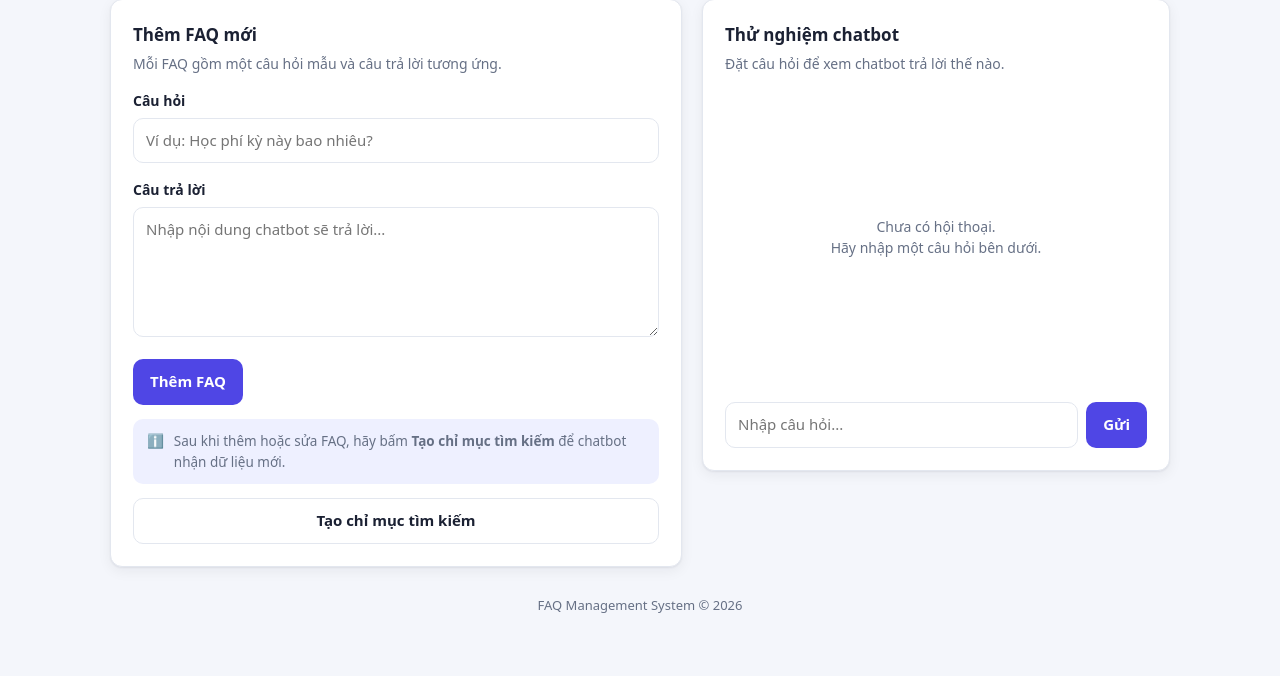
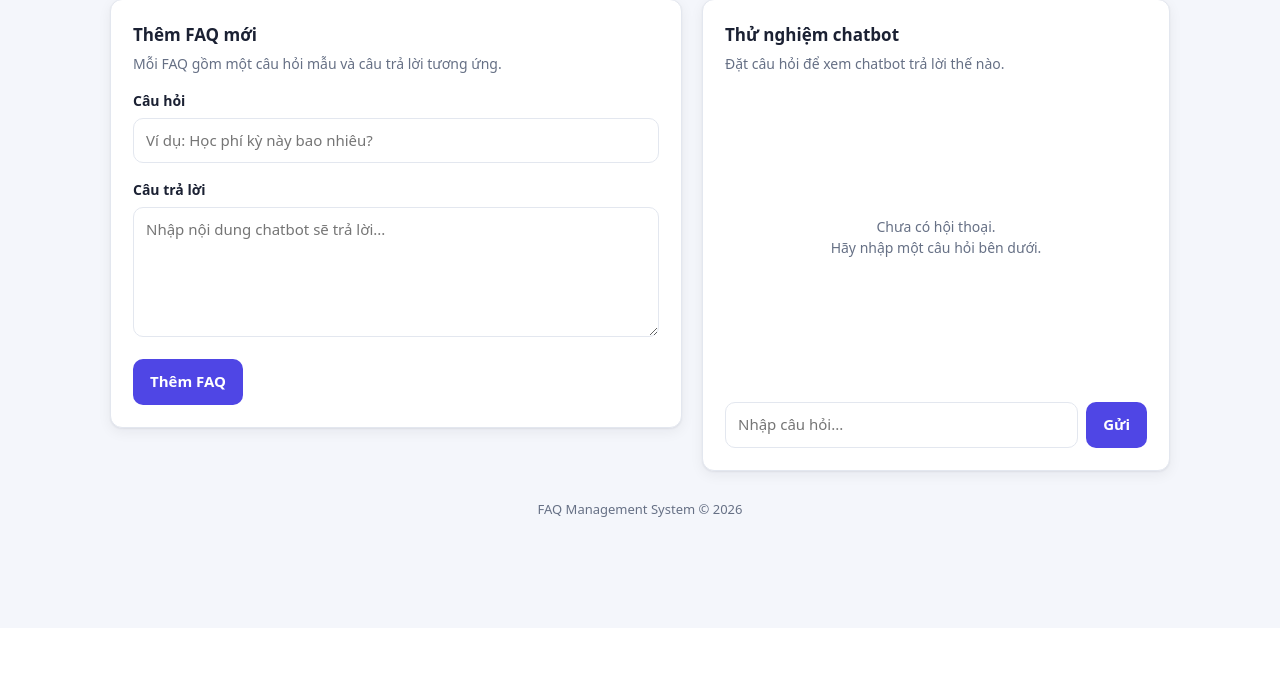
Before and after one commit to crking77/Chatbot, a Flask app: page / in a window 1280 px wide. Shown: the part 172-848 px from the top of the page. After the commit the page ends 689 px from the top, so only its background shows below. Run offline with Flask 3, Linux system fonts and the light colour scheme; a user stored in the database is signed in.

Commit message:
remove embbedding all items

```diff
--- a/templates/index.html
+++ b/templates/index.html
@@ -19,10 +19,10 @@
         <button class="btn" type="submit">Thêm FAQ</button>
       </form>
 
-      <div class="hint"><span>ℹ️</span><span>Sau khi thêm hoặc sửa FAQ, hãy bấm <b>Tạo chỉ mục tìm kiếm</b> để chatbot nhận dữ liệu mới.</span></div>
+      <!-- <div class="hint"><span>ℹ️</span><span>Sau khi thêm hoặc sửa FAQ, hãy bấm <b>Tạo chỉ mục tìm kiếm</b> để chatbot nhận dữ liệu mới.</span></div>
       <form action="{{ url_for('embeddings') }}" method="GET" data-loading="Đang tạo chỉ mục, vui lòng chờ..." style="margin-top:14px">
         <button class="btn ghost block" type="submit">Tạo chỉ mục tìm kiếm</button>
-      </form>
+      </form> -->
     </section>
 
     <section class="card">
```
